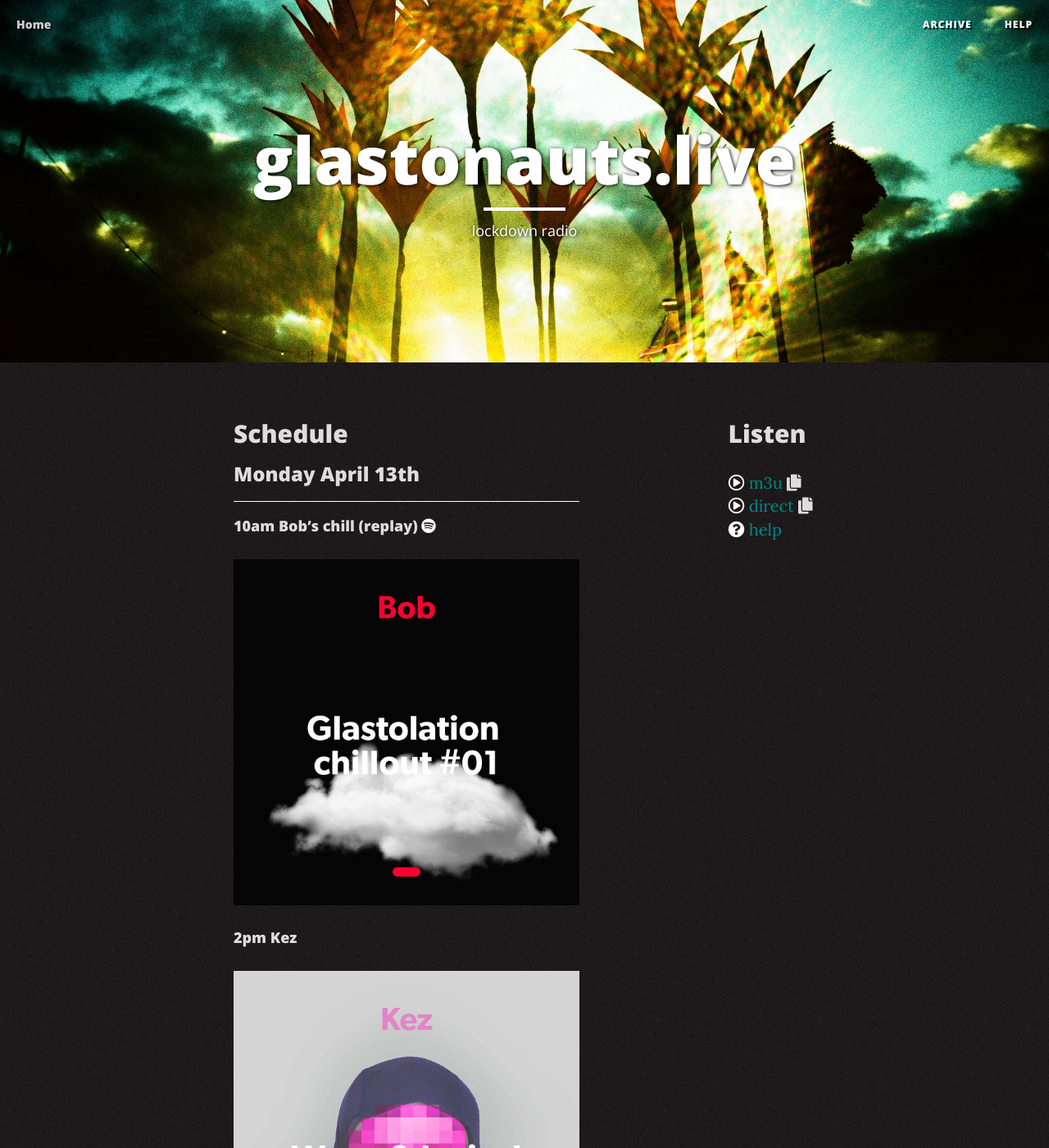
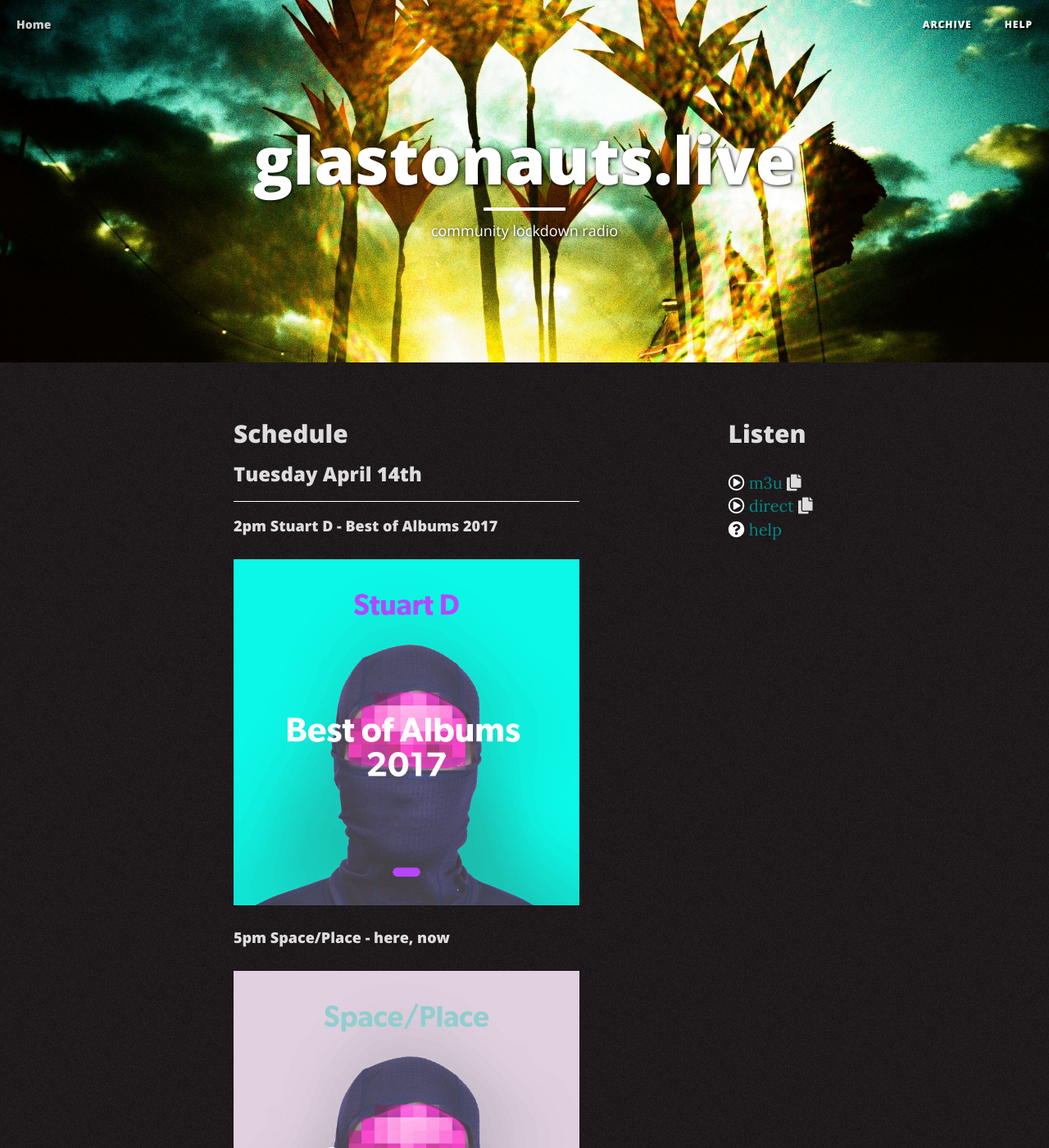
Before and after one commit to bobular/glastonauts.live, a Jekyll site: the page built from pages/index.html, in a window 1280 px wide and 1400 px high. Shown: the whole window at 82% size. Built offline with Jekyll 4.4.1, drawn with Linux system fonts in a browser that asks for light colours; nearby versions of some CDN libraries.

Commit message:
Schedule updates, subheading change

```diff
--- a/_config.yml
+++ b/_config.yml
@@ -1,6 +1,6 @@
 # Site settings
 title: "glastonauts.live"
-description: Lockdown radio for Glastonauts
+description: Community lockdown radio
 
 
 # Files
--- a/_includes/schedule.md
+++ b/_includes/schedule.md
@@ -1,19 +1,13 @@
 ## Schedule
 
-### Monday April 13th
+### Tuesday April 14th
 ---
 
-#### 10am Bob's chill (replay) <a href="https://open.spotify.com/playlist/1QBWUfSMgAvVQYYNgRxMjq" target="_blank" title="Go to playlist"> <i class="fab fa-spotify fa-inverse"></i></a>
-![alt-text](assets/owner/images/20200405-10am.jpeg)
+#### 2pm Stuart D - Best of Albums 2017
+![alt-text](assets/owner/images/20200414-2pm.jpeg)
 
-#### 2pm Kez
-![alt-text](assets/owner/images/20200413-2pm.jpeg)
-
-#### 5pm Sebster
-![alt-text](assets/owner/images/20200413-5pm.jpeg)
-
-#### 7pm Dan M
-![alt-text](assets/owner/images/20200413-7pm.jpeg)
+#### 5pm Space/Place - here, now
+![alt-text](assets/owner/images/20200414-5pm.jpeg)
 
 #### 8pm See you tomorrow...
 
--- a/pages/index.html
+++ b/pages/index.html
@@ -1,7 +1,7 @@
 ---
 layout: page
 title: glastonauts.live
-description: "lockdown radio"
+description: "community lockdown radio"
 header-img: "assets/owner/hero/home-bg.jpg"
 permalink: ./index.html
 ---
```
Also changed, not shown: _includes/archive.md (+16 -1 lines), assets/owner/images/20200414-2pm.jpeg (added), assets/owner/images/20200414-5pm.jpeg (added).
